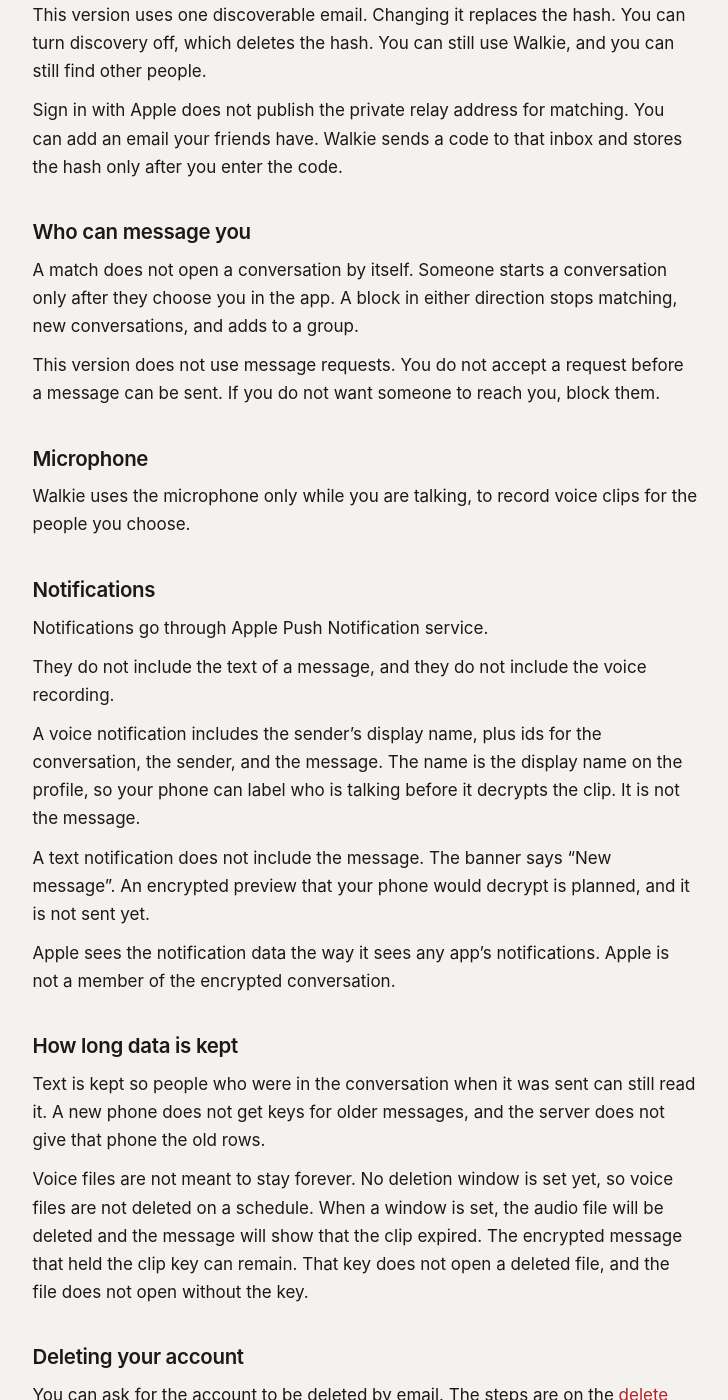
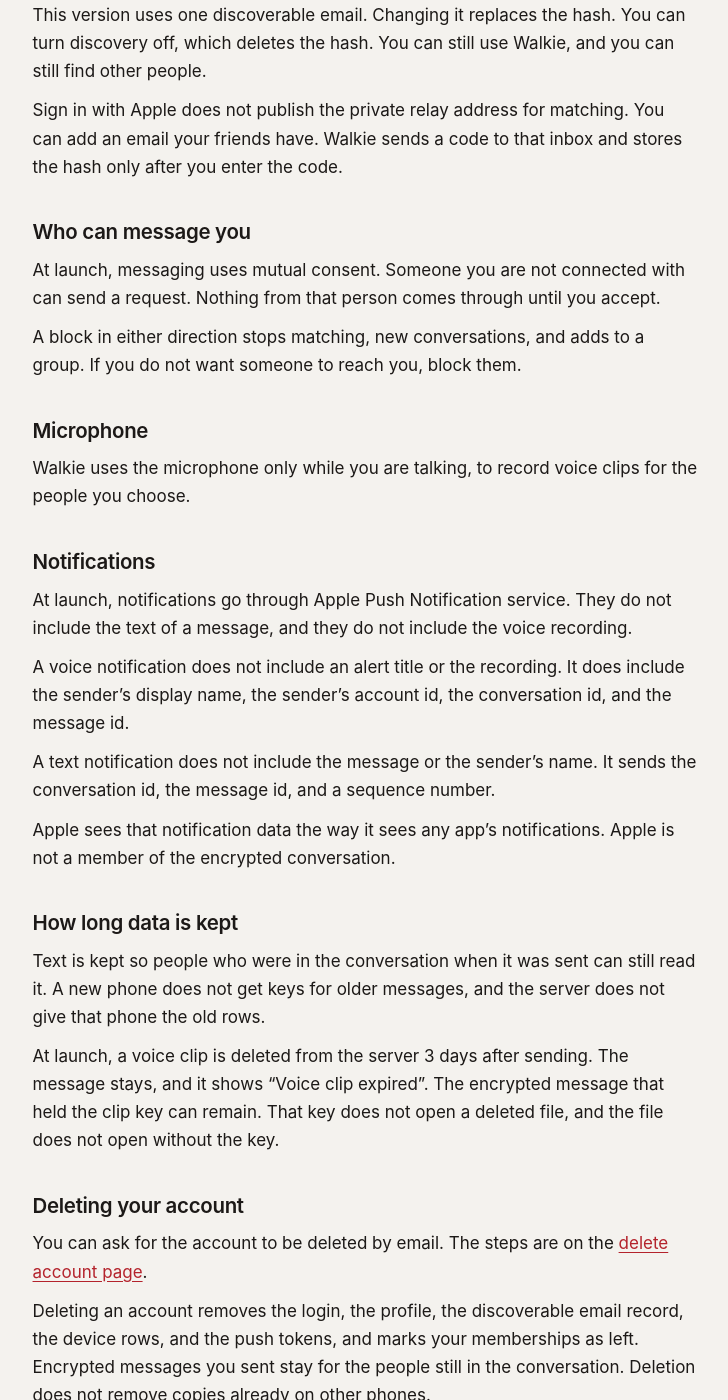
Before and after one commit to Koffeekinggamer/stride-league-legal, a Jekyll site: the page built from walkie/privacy.md, in a window 1280 px wide and 1400 px high, scrolled down 2868 px. Shown: the whole window, without its empty margins (275-1003 px from the left). Built offline with Jekyll 4.4.1, drawn with Linux system fonts in a browser that asks for light colours; some of the changed text lies outside the part shown.

Commit message:
Update Walkie pages for launch retention, requests, and pushes
Say voice clips are deleted 3 days after sending at launch, describe
mutual message requests, disclose the voice push fields, and state
that data is stored in the United States.

Co-authored-by: Koffeekinggamer <Koffeekinggamer@users.noreply.github.com>

```diff
--- a/walkie/privacy.md
+++ b/walkie/privacy.md
@@ -71,7 +71,7 @@ Friends find each other by email, not by phone number.
 
 If you allow Contacts, the app reads email addresses on your phone and ignores phone numbers. It hashes each email on the phone and sends the hashes. The server returns the display name and account id of members who verified that email. It does not save the list of hashes. The app keeps the matches and discards the rest. It does not upload names from the contact card.
 
-If you say no to Contacts, Walkie still works. You can share the email friends should use, and they can add it on their phone. Someone who already matched you can also add you to a group.
+If you say no to Contacts, Walkie still works. You can share the email friends should use, and they can add it on their phone.
 
 The hash is SHA-256 of the email, after trimming space and lowercasing it. It is not a secret. Someone who can use matching could test an email address they already thought of. The hash exists so the contact list is not uploaded.
 
@@ -81,9 +81,9 @@ Sign in with Apple does not publish the private relay address for matching. You
 
 ## Who can message you
 
-A match does not open a conversation by itself. Someone starts a conversation only after they choose you in the app. A block in either direction stops matching, new conversations, and adds to a group.
+At launch, messaging uses mutual consent. Someone you are not connected with can send a request. Nothing from that person comes through until you accept.
 
-This version does not use message requests. You do not accept a request before a message can be sent. If you do not want someone to reach you, block them.
+A block in either direction stops matching, new conversations, and adds to a group. If you do not want someone to reach you, block them.
 
 ## Microphone
 
@@ -91,21 +91,19 @@ Walkie uses the microphone only while you are talking, to record voice clips for
 
 ## Notifications
 
-Notifications go through Apple Push Notification service.
+At launch, notifications go through Apple Push Notification service. They do not include the text of a message, and they do not include the voice recording.
 
-They do not include the text of a message, and they do not include the voice recording.
+A voice notification does not include an alert title or the recording. It does include the sender's display name, the sender's account id, the conversation id, and the message id.
 
-A voice notification includes the sender's display name, plus ids for the conversation, the sender, and the message. The name is the display name on the profile, so your phone can label who is talking before it decrypts the clip. It is not the message.
+A text notification does not include the message or the sender's name. It sends the conversation id, the message id, and a sequence number.
 
-A text notification does not include the message. The banner says "New message". An encrypted preview that your phone would decrypt is planned, and it is not sent yet.
-
-Apple sees the notification data the way it sees any app's notifications. Apple is not a member of the encrypted conversation.
+Apple sees that notification data the way it sees any app's notifications. Apple is not a member of the encrypted conversation.
 
 ## How long data is kept
 
 Text is kept so people who were in the conversation when it was sent can still read it. A new phone does not get keys for older messages, and the server does not give that phone the old rows.
 
-Voice files are not meant to stay forever. No deletion window is set yet, so voice files are not deleted on a schedule. When a window is set, the audio file will be deleted and the message will show that the clip expired. The encrypted message that held the clip key can remain. That key does not open a deleted file, and the file does not open without the key.
+At launch, a voice clip is deleted from the server 3 days after sending. The message stays, and it shows "Voice clip expired". The encrypted message that held the clip key can remain. That key does not open a deleted file, and the file does not open without the key.
 
 ## Deleting your account
 
```
Also changed, not shown: other parts of walkie/privacy.md (+1 -1 lines), walkie/security.md (+2 -2 lines), walkie/support.md (+2 -2 lines).
